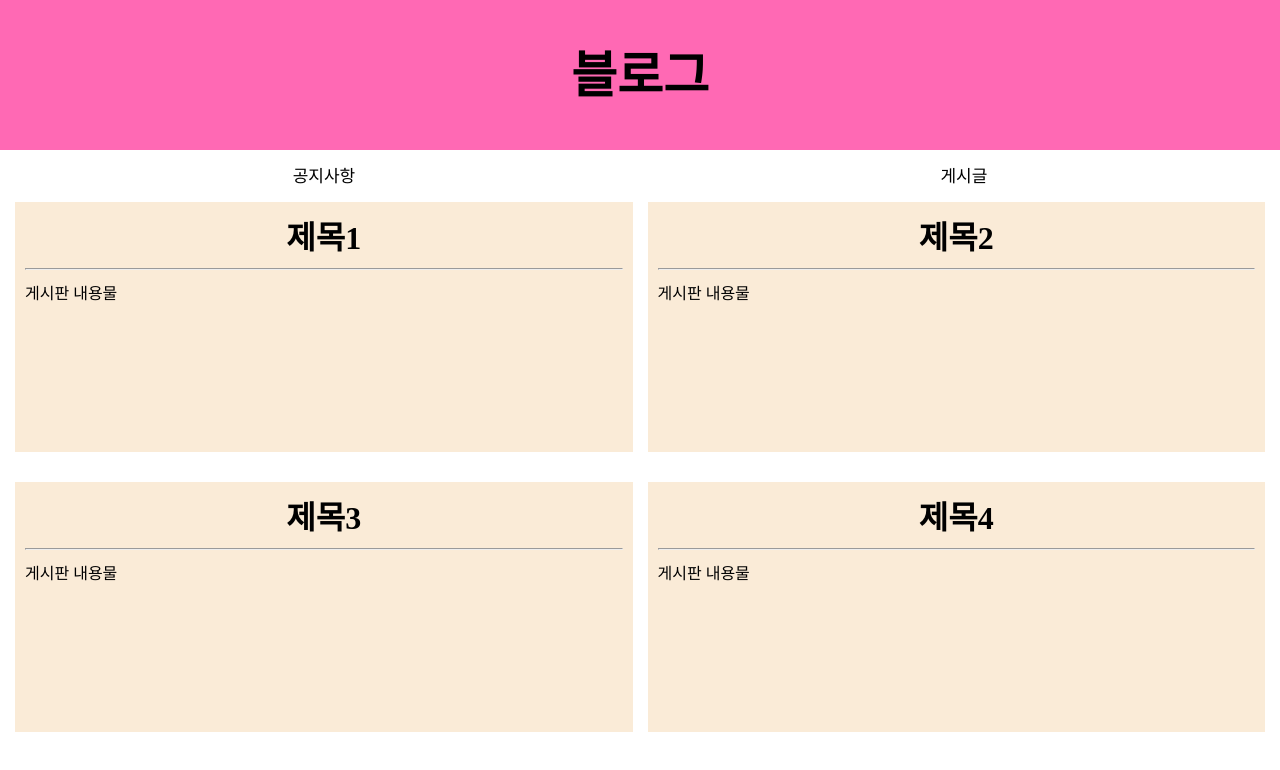
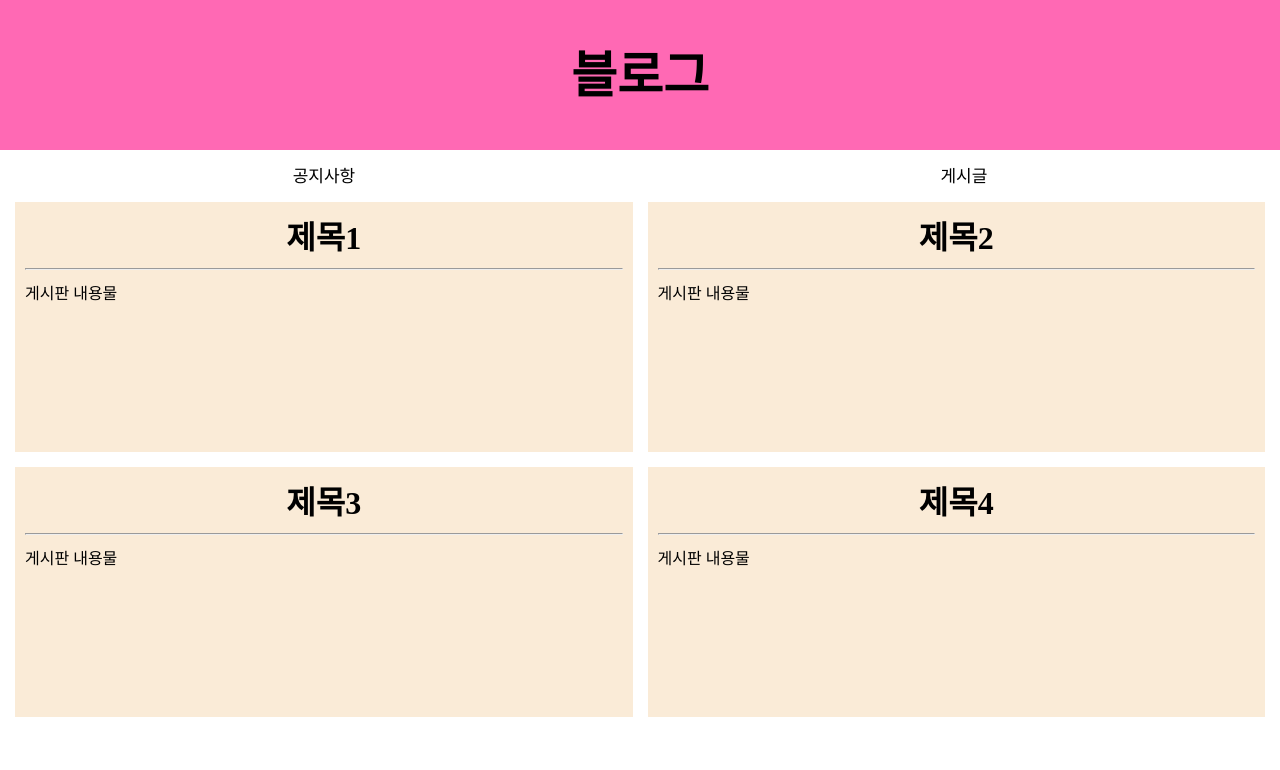
Before and after one commit to Min-hh-k/notetest_1, a plain HTML site: page index.html in a window 1280 px wide. Drawn offline with Linux system fonts and the light colour scheme.

Commit message:
Update index.css

```diff
--- a/index.css
+++ b/index.css
@@ -55,7 +55,7 @@ a:link, a:visited {
 	.main-grid {
 		display: grid;
     grid-template-columns: 1fr 1fr;
-    grid-gap: 15px;
+    grid-gap: 0px 15px;
 	}
 }
 
```
